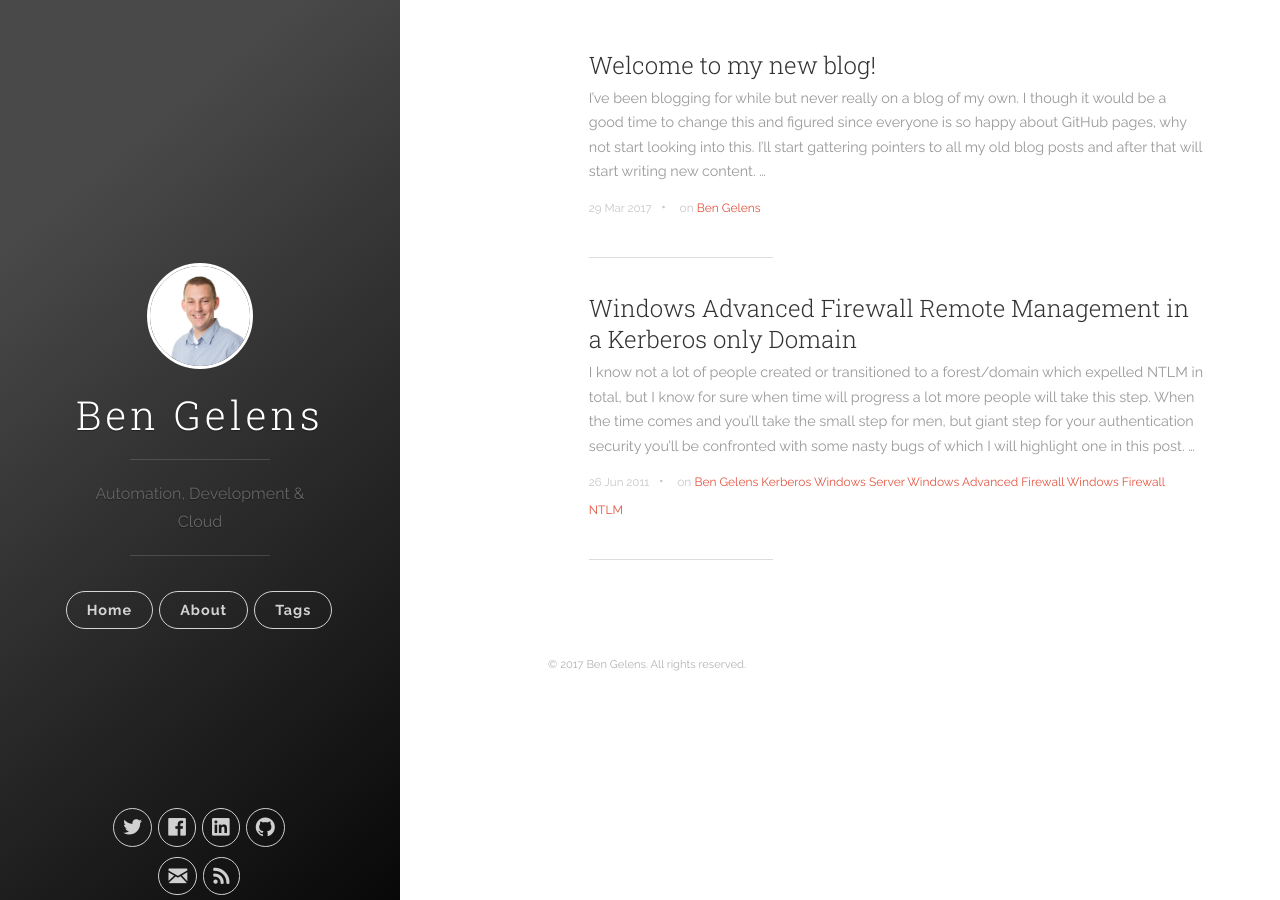
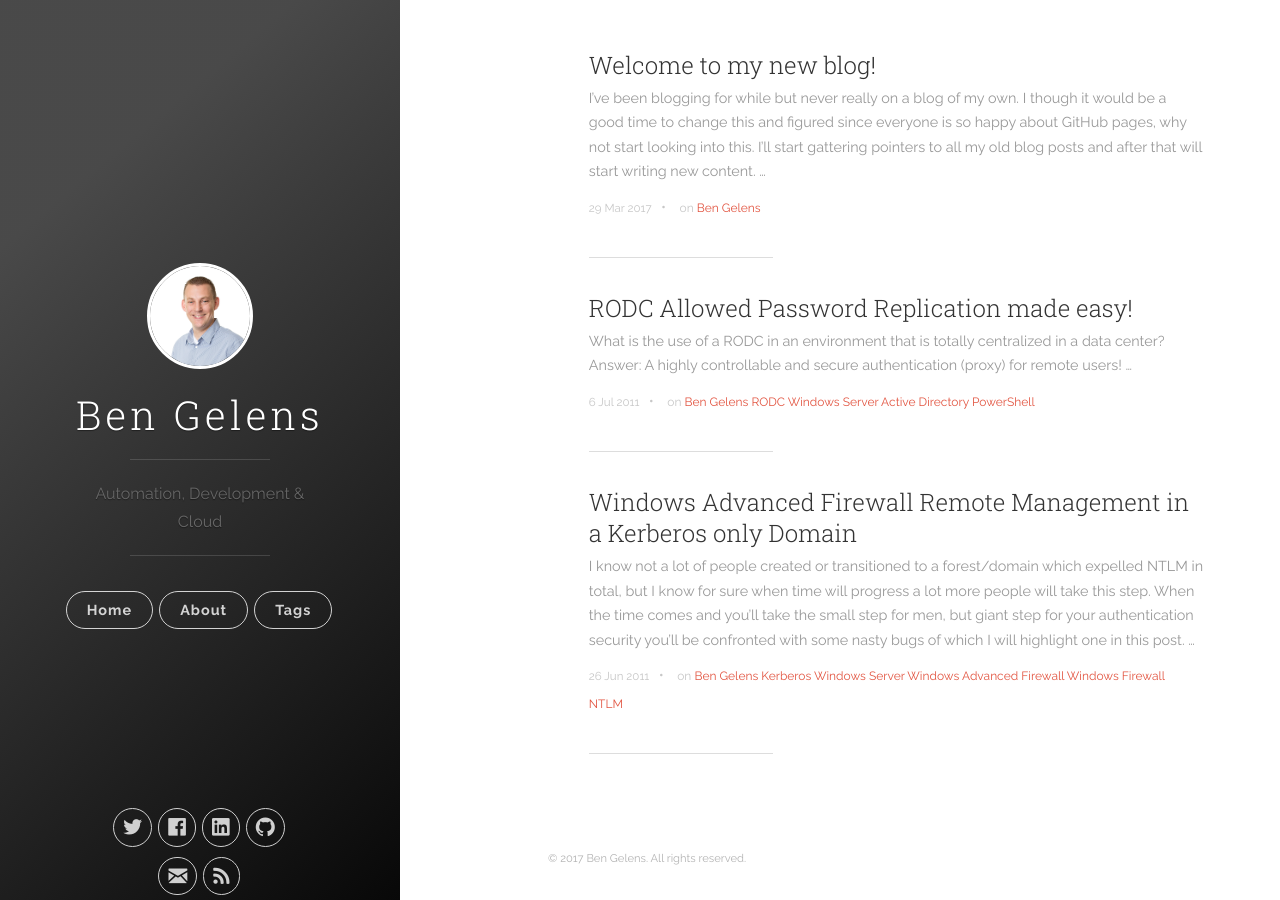
Before and after one commit to bgelens/bgelens.github.io, a Jekyll site: the page built from index.html, in a window 1280 px wide. Built offline with Jekyll 4.4.1, drawn with Linux system fonts in a browser that asks for light colours; nearby versions of some CDN libraries; the list of posts is cut into pages by our own code; some of the changed lines change nothing that is shown.

Commit message:
imported 201107RODCpassreplication post

````diff
--- /dev/null
+++ b/_posts/2011-07-06-RODC-Allowed-Password-Replication-made-easy.md
@@ -0,0 +1,32 @@
+---
+title:  "RODC Allowed Password Replication made easy!"
+date:   2011-07-06 12:00:00
+categories: ["Ben Gelens","Windows Server"]
+tags: ["Ben Gelens","RODC","Windows Server","Active Directory","PowerShell"]
+---
+What is the use of a RODC in an environment that is totally centralized in a data center?
+Answer: A highly controllable and secure authentication (proxy) for remote users!
+
+Off course you want to do this redundant and so you create a site with multiple RODC's.
+One of the functional requirements will probably be that, when connectivity with the RWDC hub site is gone, at least the RODC should be manageable and a RODC Administrator should be able to log in locally (even when he never ever logged in before!).
+While figuring this out, sooner or later you will find that it isn't easy to manage the locally cached secrets (passwords) because every RODC will act on its own and thus has its own cached secrets.
+
+What you need to do to make this simple is follow the best practise of using the Allowed RODC Password Replication Group group to manage which secrets will be available on the RODC's and... Use this very simple script (modify it to your needs off course)!
+
+```powershell
+Import-Module ActiveDirectory -ea silentlycontinue
+$DN = (Get-ADDomain).DistinguishedName
+$pdc = Get-ADDomainController -discover -Service "PrimaryDC"
+$rodcs = Get-ADDomainController -Filter { isReadOnly -eq $true}
+Get-ADGroupMember -Recursive "CN=Allowed RODC Password Replication Group,CN=Users,$DN" | %{
+    $obj = $_.distinguishedName
+    $rodcs | %{
+        Repadmin /rodcpwdrepl $_.name $pdc.name $obj
+    }
+}
+```
+
+This script will replicate secrets from the PDC (you can modify this off course!) to every RODC.
+It will query the Allowed RODC Password Replication Group group recursivly to determine which secrets to replicate!
+
+Easy! Hope you enjoy!
--- a/css/main.css
+++ b/css/main.css
@@ -1,5 +1,5 @@
 @import url(uno.css);
-@import url(monokai.css);
+/*@import url(monokai.css);*/
 
 /* Modifications */
 
````
